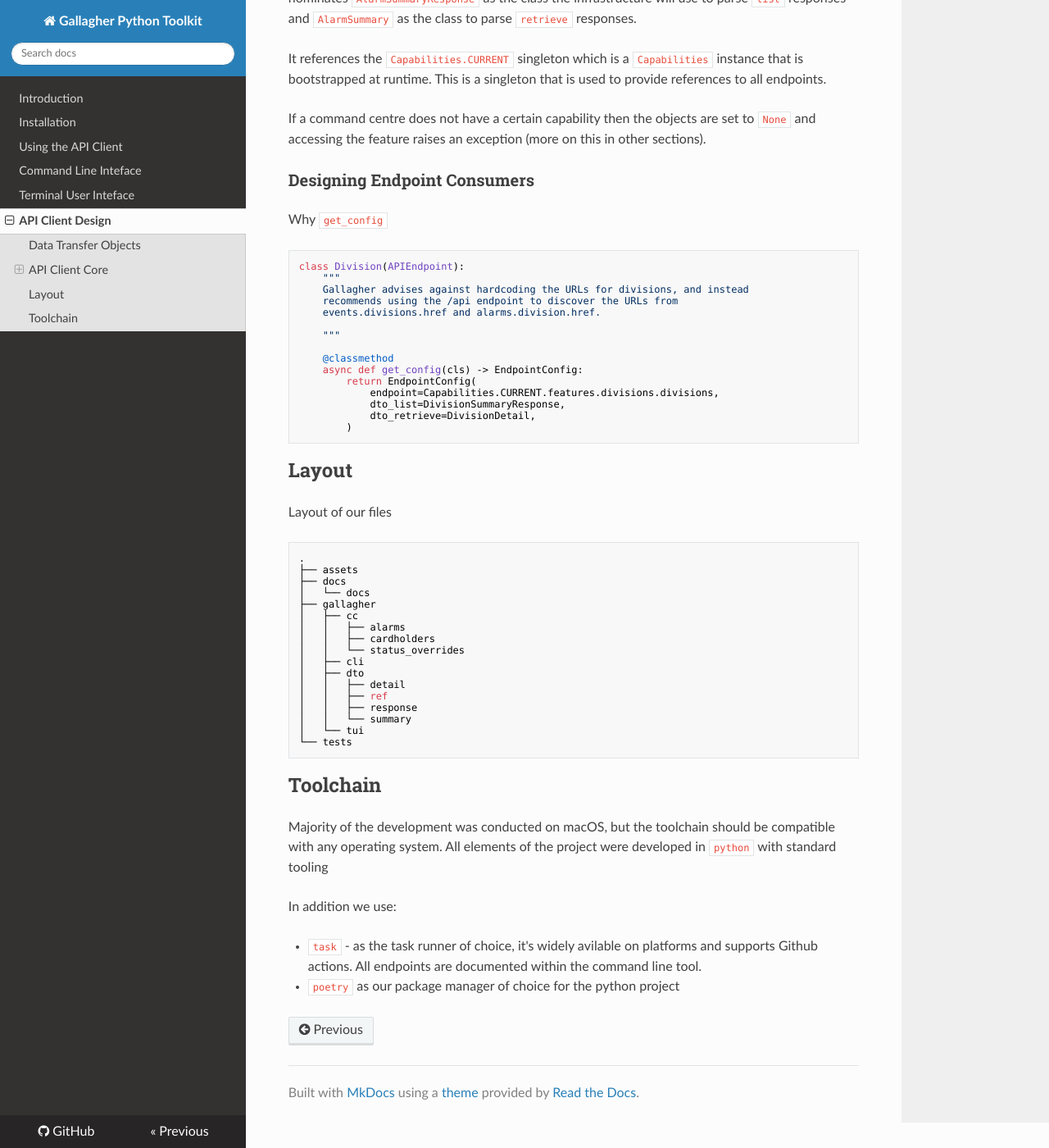
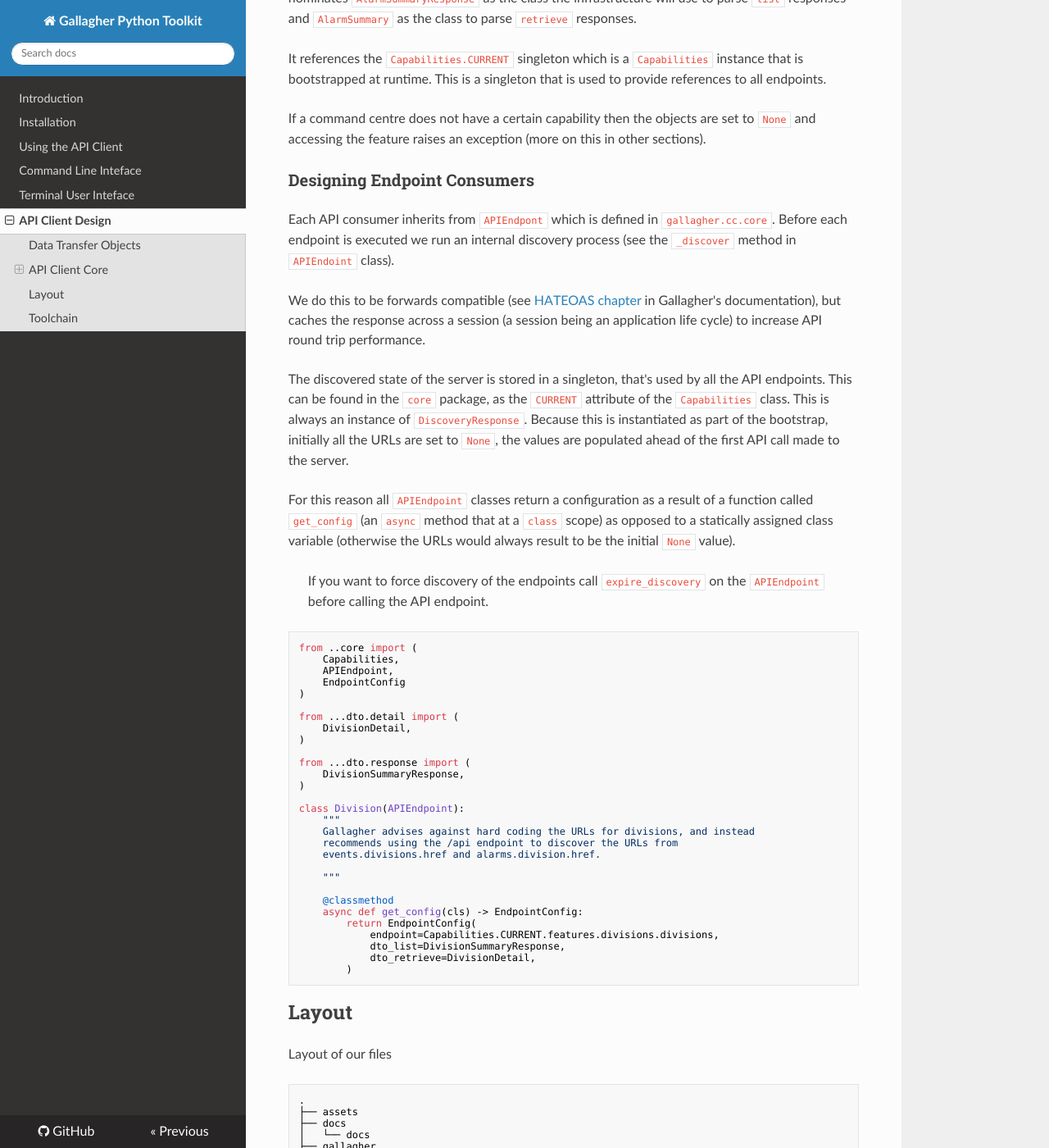
Before and after one commit to anomaly/gallagher, an MkDocs documentation site: the page built from docs/docs/design.md, in a window 1280 px wide and 1400 px high, scrolled down 1751 px. Shown: the whole window at 82% size. Built offline with MkDocs 1.6.1, drawn with Linux system fonts in a browser that asks for light colours; nearby versions of some CDN libraries.

Commit message:
docs: writes logic behind the configuration of the endpoints

````diff
--- a/docs/docs/design.md
+++ b/docs/docs/design.md
@@ -58,13 +58,35 @@ If a command centre does not have a certain capability then the objects are set
 
 ### Designing Endpoint Consumers
 
-Why `get_config`
+Each API consumer inherits from `APIEndpont` which is defined in  `gallagher.cc.core`. Before each endpoint is executed we run an internal discovery process (see the `_discover` method in `APIEndoint` class).
+
+We do this to be forwards compatible (see [HATEOAS chapter](https://gallaghersecurity.github.io/cc-rest-docs/ref/events.html) in Gallagher's documentation), but caches the response across a session (a session being an application life cycle) to increase API round trip performance.
+
+The discovered state of the server is stored in a singleton, that's used by all the API endpoints. This can be found in the `core` package, as the `CURRENT` attribute of the  `Capabilities` class. This is always an instance of `DiscoveryResponse`. Because this is instantiated as part of the bootstrap, initially all the URLs are set to `None`, the values are populated ahead of the first API call made to the server.
+
+For this reason all `APIEndpoint` classes return a configuration as a result of a function called `get_config` (an `async` method that at a `class` scope) as opposed to a statically assigned class variable (otherwise the URLs would always result to be the initial `None` value).
+
+> If you want to force discovery of the endpoints call `expire_discovery` on the `APIEndpoint` before calling the API endpoint.
 
 
 ```python
+from ..core import (
+    Capabilities,
+    APIEndpoint,
+    EndpointConfig
+)
+
+from ...dto.detail import (
+    DivisionDetail,
+)
+
+from ...dto.response import (
+    DivisionSummaryResponse,
+)
+
 class Division(APIEndpoint):
     """
-    Gallagher advises against hardcoding the URLs for divisions, and instead
+    Gallagher advises against hard coding the URLs for divisions, and instead
     recommends using the /api endpoint to discover the URLs from
     events.divisions.href and alarms.division.href.
 
````
